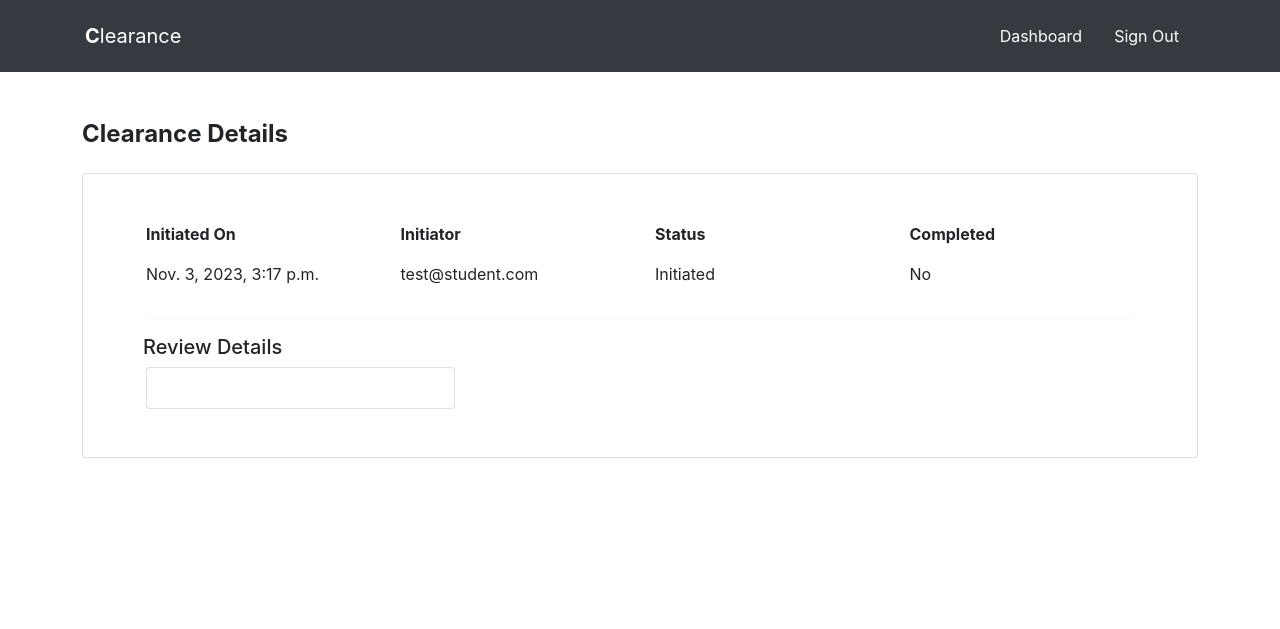
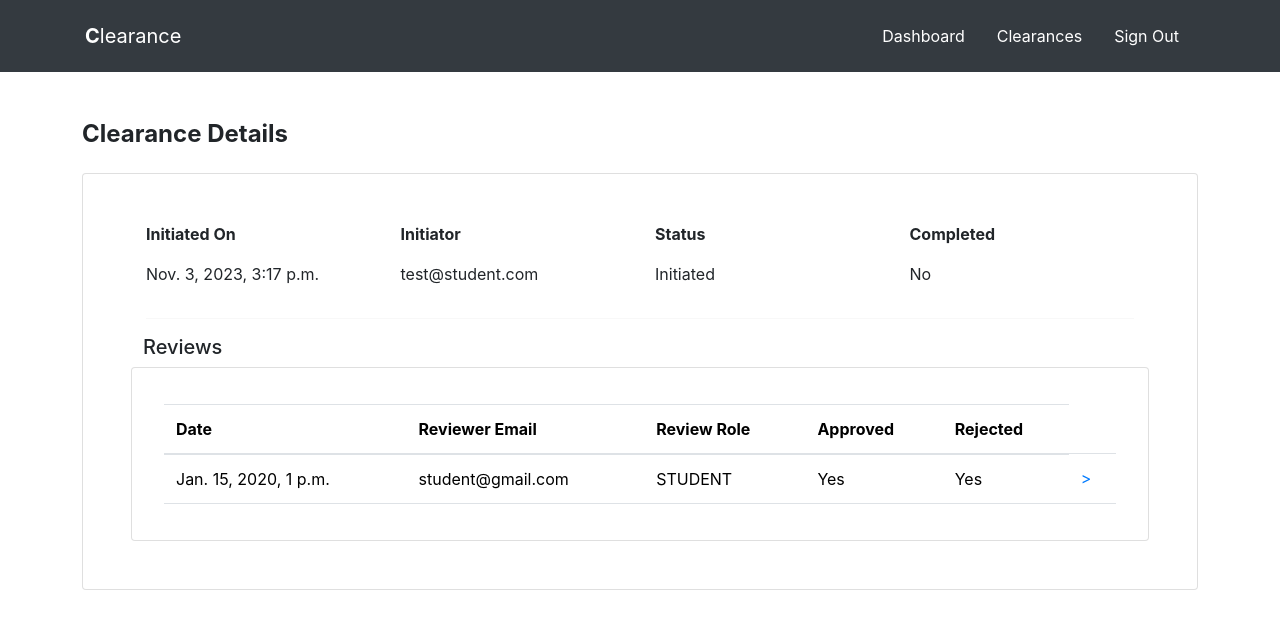
Before and after one commit to Paul-Ngigi/school-clearance, a Django app: template templates/students/clearance-details.html in a window 1280 px wide. Shown: the top 629 px of the page. Run offline with Django 4.2, Linux system fonts and the light colour scheme; a user stored in the database is signed in; data comes from the database, SQL or seed files in the repository; both versions use the stored data as it was after the commit; tables that the repository leaves empty hold one stand-in row (values such as "Sample post"); the template is opened without the code that fills it: values that come from a table or form of the project are taken from there, most other values are stand-ins (such as "Sample title", 1, 10 or a date in 2020); some libraries are stand-ins or nearby versions.

Commit message:
fix logic for student request for clearance

```diff
--- a/student/views.py
+++ b/student/views.py
@@ -6,7 +6,7 @@ from .forms import StudentSignUpForm
 from django.contrib.auth import authenticate, login, logout
 from django.contrib import messages
 from .models import Student
-from clearance.models import Clearance
+from clearance.models import Clearance, Review
 
 # Create your views here.
 class ProfileView(View):
@@ -88,8 +88,10 @@ def clearanceDetails(request, pk):
     user = request.user
     student = Student.find_student_by_email(user.email)
     clearance = Clearance.objects.get(id=pk)
+    reviews = Review.objects.filter(id=pk)
     context = {
         'student': student,
-        'clearance': clearance
+        'clearance': clearance,
+        'reviews': reviews
     }
     return render(request, 'students/clearance-details.html', context)
--- a/templates/students/clearance-details.html
+++ b/templates/students/clearance-details.html
@@ -27,14 +27,52 @@
               {% endif %}
             </div>
           </div>
-          <hr>
+          <hr />
           <div class="row">
-            <h5>Review Details</h5>
-            <div class="col-md-4">
+            <h5>Reviews</h5>
+            {% if reviews|length > 0 %}
             <div class="card">
-                    <div class="card-body"></div>
+              <div class="card-body">
+                {% for review in reviews %}
+                <table class="table mt-3">
+                  <thead>
+                  <tr>
+                      <th scope="col">Date</th>
+                      <th scope="col">Reviewer Email</th>
+                      <th scope="col">Review Role</th>
+                      <th scope="col">Approved</th>
+                      <th scope="col">Rejected</th>
+                  </tr>
+                  </thead>
+                  <tbody>
+                      {% for review in reviews %}
+                      <tr>
+                          <td>{{review.created_at}}</td>
+                          <td>{{review.reviewer.email}}</td>
+                          <td>{{review.reviewer.role}}</td>
+                          {% if review.approved %}
+                          <td>Yes</td>
+                          {% else %}
+                          <td>No</td>
+                          {% endif %}
+                          {% if review.rejected %}
+                          <td>Yes</td>
+                          {% else %}
+                          <td>No</td>
+                          {% endif %}
+                          <td><a href="clearance-details/{{clearance.id}}">></a></td>
+                      </tr>
+                      {% endfor %}
+                  </tbody>
+              </table>
+                {% endfor %}
               </div>
             </div>
+            {% else %}
+            <div class="alert alert-warning" role="alert">
+              There is no review yet for this clearance request
+            </div>
+            {% endif %}
           </div>
         </div>
       </div>
--- a/templates/students/navbar.html
+++ b/templates/students/navbar.html
@@ -22,6 +22,14 @@
               aria-current="page"
               href="{% url 'student_details_view'%}"
               >Dashboard</a
+            >
+          </li>
+          <li class="nav-item">
+            <a
+              class="nav-link mx-2 active"
+              aria-current="page"
+              href="{% url 'student_list_clearance_view' %}"
+              >Clearances</a
             >
           </li>
           <li class="nav-item">
```
Also changed, not shown: clearance/admin.py (+14 -14 lines), registrar/views.py (+7 -0 lines), templates/students/clearance-list.html (+21 -1 lines), templates/students/details.html (+2 -5 lines), db.sqlite3. Lines whose indentation alone changed are shown as unchanged.
